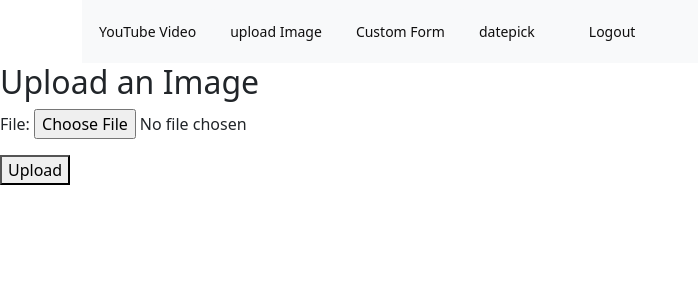
After one commit to jabedomorbappi/djangoemailverification, a Django app: page /upload/ in a window 1280 px wide. The commit adds this page. Shown: the top 300 px of the page, without its empty margins (0-698 px from the left). Run offline with Django 4.2, Linux system fonts and the light colour scheme; some libraries are stand-ins or nearby versions.

Commit message:
upload_mage form and show this iamge created form urls and views also created teh html file

```diff
--- a/sendemail/templates/base.html
+++ b/sendemail/templates/base.html
@@ -26,7 +26,7 @@
           </li>
           <li class="nav-item">
             <button type="button" class="btn btn-light btn-sm">
-              <a class="nav-link mytext" href="{% url 'youtube_video' video_index=0 %}">YouTube Video</a>
+              <a class="nav-link mytext" href="{% url 'upload_file' %}">upload Image </a>
             </button>
             {% comment %} <a class=" btn btn-light btn-sm" href="{% url 'youtube_video' video_index=0 %}">YouTube Video</a> {% endcomment %}
         </li>
--- /dev/null
+++ b/sendemail/templates/upload.html
@@ -0,0 +1,10 @@
+{% extends 'base.html' %}
+
+{% block content %}
+<h2>Upload an Image</h2>
+<form action="{% url 'upload_file' %}" method="post" enctype="multipart/form-data">
+    {% csrf_token %}
+    {{ form.as_p }}
+    <button type="submit">Upload</button>
+</form>
+{% endblock %}
--- a/sendemail/user/forms.py
+++ b/sendemail/user/forms.py
@@ -85,7 +85,6 @@ class CustomForm(forms.Form):
 
 #product forms
 
-from django import forms
 
 class ProductFeedbackForm(forms.Form):
     product_name = forms.CharField(
@@ -111,3 +110,8 @@ class ProductFeedbackForm(forms.Form):
         widget=forms.SelectDateWidget(attrs={'class': 'form-control'}),
         label="Purchase Date"
     )
+
+
+
+class UploadFileForm(forms.Form):
+    file = forms.FileField()
--- a/sendemail/user/urls.py
+++ b/sendemail/user/urls.py
@@ -2,6 +2,8 @@ from django.urls import path
 from . import views
 from .views import youtube_video_view,datepicker
 
+from django.conf import settings
+from django.conf.urls.static import static
 
 urlpatterns = [
     path('', views.signup_view, name='signup'),
@@ -20,6 +22,7 @@ urlpatterns = [
 
     path('feedback/', views.feedback_view, name='feedback_form'),
     path('success_/', views.success_view_, name='success_page_'),
-
-
-]
+    path('upload/', views.upload_file, name='upload_file'),
+    path('files/', views.file_list, name='file_list'),
+    # other paths
+] + static(settings.MEDIA_URL, document_root=settings.MEDIA_ROOT)
--- a/sendemail/user/views.py
+++ b/sendemail/user/views.py
@@ -244,3 +244,32 @@ def feedback_view(request):
 
 def success_view_(request):
     return render(request, 'user/success_.html')
+
+
+
+from django.shortcuts import render, redirect
+from .forms import UploadFileForm
+from django.core.files.storage import FileSystemStorage
+
+def upload_file(request):
+    if request.method == 'POST':
+        form = UploadFileForm(request.POST, request.FILES)
+        if form.is_valid():
+            file = request.FILES['file']
+            fs = FileSystemStorage()
+            filename = fs.save(file.name, file)
+            file_url = fs.url(filename)
+            return redirect('file_list')
+    else:
+        form = UploadFileForm()
+    return render(request, 'upload.html', {'form': form})
+
+def file_list(request):
+    from django.conf import settings
+    from django.core.files.storage import FileSystemStorage
+
+    fs = FileSystemStorage()
+    files = fs.listdir('')[1]  # List all files in the media root
+    file_urls = [fs.url(file) for file in files if file.lower().endswith(('.png', '.jpg', '.jpeg', '.gif'))]  # Filter image files
+
+    return render(request, 'file_list.html', {'file_urls': file_urls})
```
Also changed, not shown: sendemail/templates/file_list.html (added, +12 -0 lines), sendemail/media/Untitled.jpg (added), sendemail/media/download.png (added), sendemail/media/images.jpg (added).
